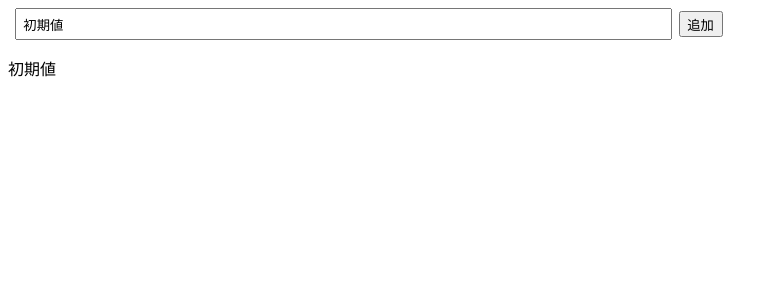
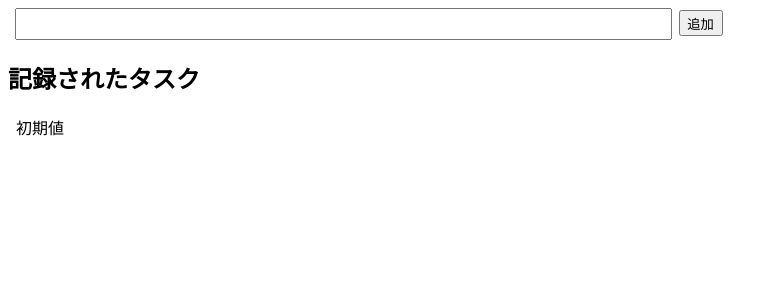
Before and after one commit to sugamaan/react-ts-todo-app, a React (Vite) app: page / in a window 1280 px wide. Both pictures are taken after a click on the input "追加". Shown: the top 300 px of the page, without its empty margins (0-778 px from the left). Built offline with nearby package versions, Linux system fonts and the light colour scheme.

Commit message:
TODOの入力から一覧の取得までを追加

```diff
--- a/src/App.tsx
+++ b/src/App.tsx
@@ -1,15 +1,43 @@
 import { useState } from "react";
+
+type Todo = {
+  readonly id: number
+  value: string
+};
 
 export const App = () => {
   const [text, setText] = useState("初期値")
+  const [todos, setTodos] = useState<Todo[]>([])
+
+  const handleText = (e: React.ChangeEvent<HTMLInputElement>) =>{
+    setText(e.target.value)
+  }
+
+  const handleSubmit = () => {
+    const newTodo: Todo = {
+      id: new Date().getTime(),
+      value: text
+    }
+    // set関数には関数を渡すことができる。その関数は前回のstateを引数に受け取ることができる。
+    setTodos((todos) => [newTodo, ...todos])
+    setText('')
+  }
 
   return (
     <>
-      <form onSubmit={(e) => e.preventDefault()}>
-        <input type="text" value={text} onChange={(e) => setText(e.target.value)} />
-        <input type='submit' value="追加" onSubmit={(e) => e.preventDefault()} />
+      <form onSubmit={(e) => {
+        e.preventDefault();
+        handleSubmit();
+      }}>
+        <input type="text" value={text} onChange={(e) => handleText(e)} />
+        <input type='submit' value="追加" />
       </form>
-      <p>{text}</p>
+      <h2>記録されたタスク</h2>
+      <ul>
+      {todos.map((todo) => {
+        return <li key={todo.id}>{todo.value}</li>
+      })}
+      </ul>
     </>
   );
 };
```
